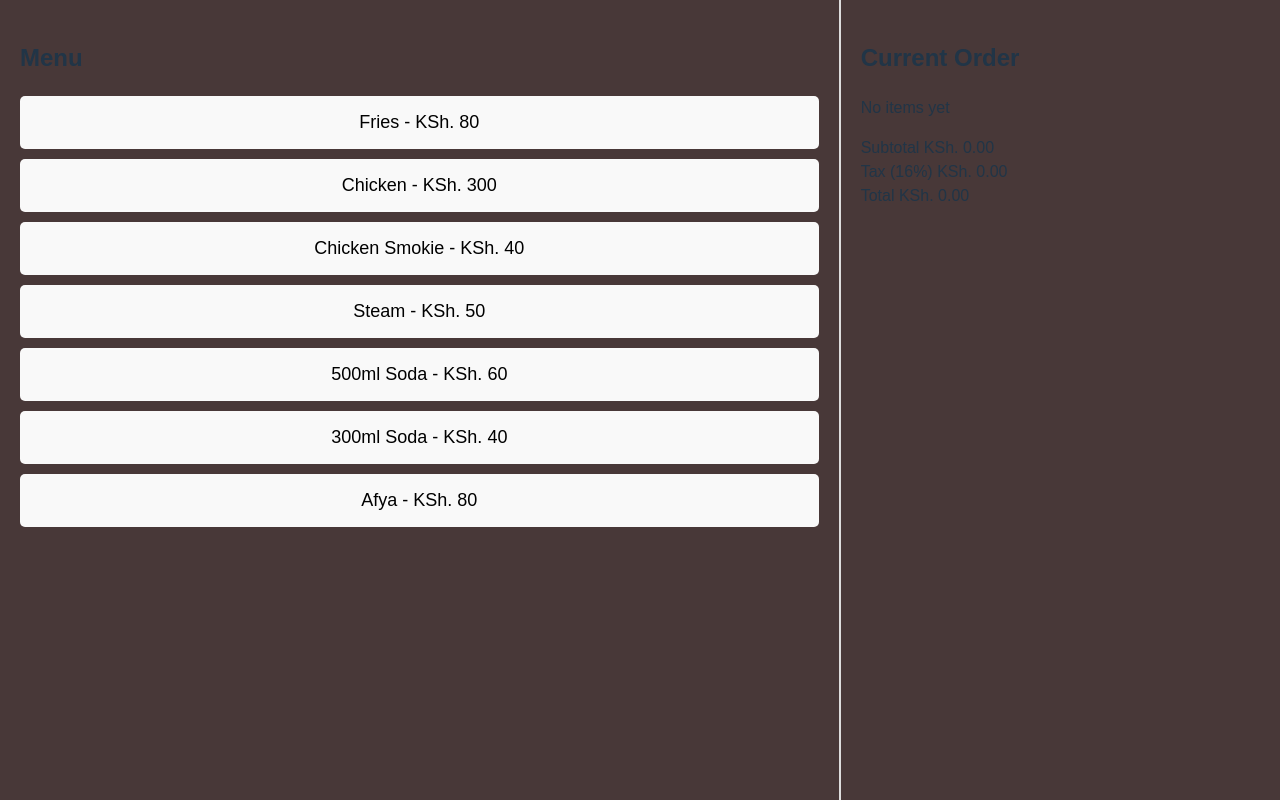
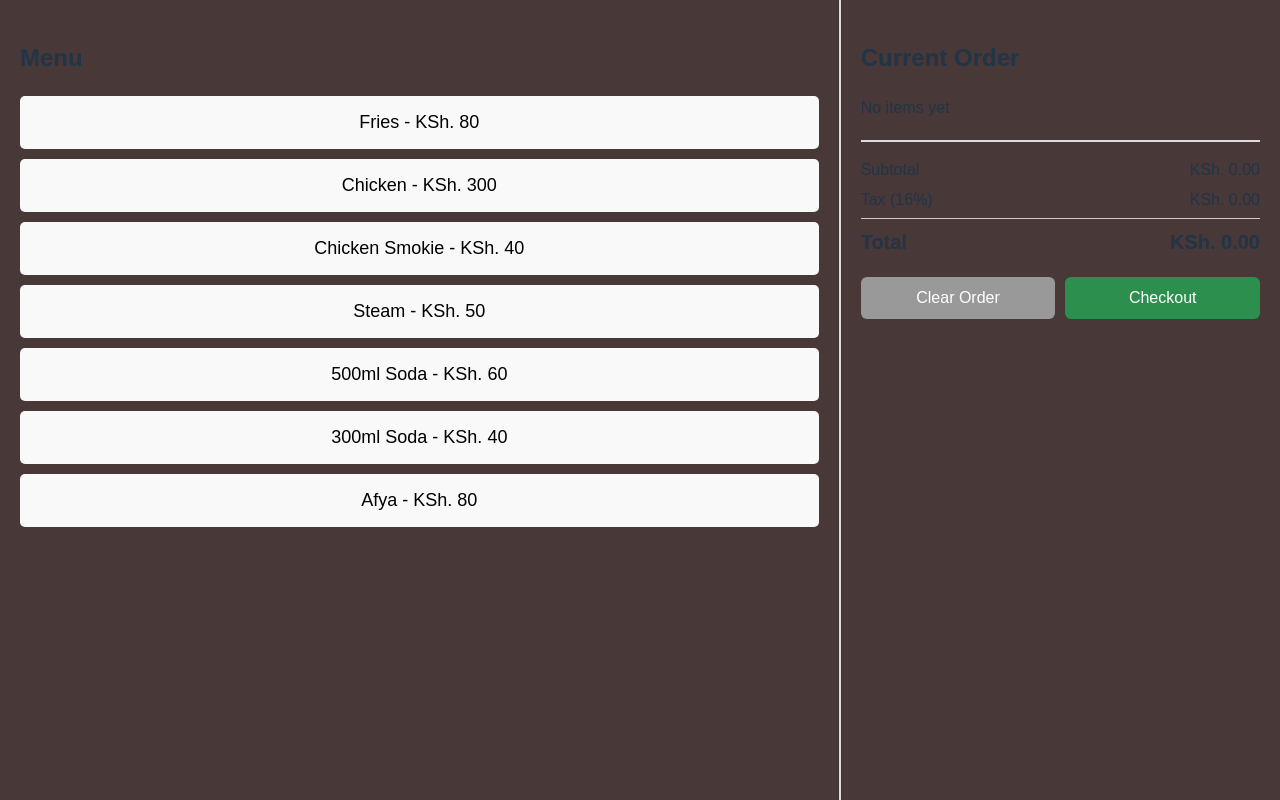
Before and after one commit to otienosylvery/kula-restaurant-pos, a React (Vite) app in the folder kula-pos/: page / in a window 1280 px wide. Built offline with nearby package versions, Linux system fonts and the light colour scheme.

Commit message:
checkout edits

```diff
--- a/kula-pos/package.json
+++ b/kula-pos/package.json
@@ -11,7 +11,8 @@
   },
   "dependencies": {
     "react": "^19.2.0",
-    "react-dom": "^19.2.0"
+    "react-dom": "^19.2.0",
+    "react-hot-toast": "^2.4.1"
   },
   "devDependencies": {
     "@eslint/js": "^9.39.1",
--- a/kula-pos/src/App.css
+++ b/kula-pos/src/App.css
@@ -2,29 +2,33 @@ html, body, #root {
   height: 100%;
   margin: 0;
 }
+
+/* MAIN LAYOUT */
 .pos-container {
   display: flex;
   height: 100vh;
   width: 100vw;
   font-family: Arial, sans-serif;
-  flex-direction: row;
 }
 
+/* MENU PANEL */
 .menu {
   flex: 2;
   background: #483838;
   padding: 20px;
-  overflow-y:auto;
+  overflow-y: auto;
 }
 
+/* ORDER PANEL */
 .order {
   flex: 1;
   background: #483838;
   padding: 20px;
   border-left: 2px solid #ddd;
-  overflow-y:auto;
+  overflow-y: auto;
 }
 
+/* MENU BUTTONS */
 .menu-item {
   display: block;
   width: 100%;
@@ -35,36 +39,44 @@ html, body, #root {
   border-radius: 5px;
   transition: background 0.2s;
 }
-.menu-item:hover{
+
+.menu-item:hover {
   background: #7f6161;
 }
 
+/* ORDER ITEMS */
 .order-item {
-  display:flex;
+  display: flex;
   justify-content: space-between;
-  align-items:center;
+  align-items: center;
   padding: 12px;
-  margin-bottom:10px;
-  border-radius:6px;
+  margin-bottom: 10px;
+  border-radius: 6px;
   border: 1px solid #eee;
 }
-.item-info{
-  display:flex;
+
+.item-info {
+  display: flex;
   flex-direction: column;
 }
-.item-name{
+
+.item-name {
   font-weight: bold;
 }
-.item-price{
+
+.item-price {
   font-size: 14px;
   color: #666;
 }
-.quantity-controls{
-  display:flex;
-  align-items:center;
-  gap:8px;
+
+/* QUANTITY CONTROLS */
+.quantity-controls {
+  display: flex;
+  align-items: center;
+  gap: 8px;
 }
-.quantity-controls button{
+
+.quantity-controls button {
   width: 32px;
   height: 32px;
   border: none;
@@ -74,11 +86,14 @@ html, body, #root {
   cursor: pointer;
   border-radius: 4px;
 }
+
 .quantity {
   font-weight: bold;
   min-width: 20px;
   text-align: center;
 }
+
+/* REMOVE BUTTON */
 .remove-btn {
   background: #742b2b;
   border: none;
@@ -88,32 +103,77 @@ html, body, #root {
   border-radius: 4px;
 }
 
-@media (max-width: 768px){
-  .pos-container{
-    flex-direction:column;
+/* TOTALS SECTION */
+.totals {
+  margin-top: 20px;
+  padding-top: 10px;
+  border-top: 2px solid #ddd;
+}
+
+.total-row {
+  display: flex;
+  justify-content: space-between;
+  margin: 6px 0;
+  font-size: 16px;
+}
+
+.total-final {
+  font-size: 20px;
+  font-weight: bold;
+  border-top: 1px solid #ccc;
+  padding-top: 8px;
+}
+
+/* ACTION BUTTONS */
+.action-bar {
+  margin-top: 20px;
+  display: flex;
+  gap: 10px;
+}
+
+.clear-btn {
+  flex: 1;
+  padding: 12px;
+  border: none;
+  background: #999;
+  color: white;
+  font-size: 16px;
+  cursor: pointer;
+  border-radius: 6px;
+}
+
+.clear-btn:hover {
+  background: #777;
+}
+
+.checkout-btn {
+  flex: 1;
+  padding: 12px;
+  border: none;
+  background: #2c8f4e;
+  color: white;
+  font-size: 16px;
+  cursor: pointer;
+  border-radius: 6px;
+}
+
+.checkout-btn:hover {
+  background: #226e3c;
+}
+
+/* MOBILE RESPONSIVE */
+@media (max-width: 768px) {
+
+  .pos-container {
+    flex-direction: column;
   }
-  .menu, .order{
+
+  .menu, .order {
     flex: none;
     width: 100%;
     height: 50vh;
     border-left: none;
     border-top: 2px solid #ddd;
   }
-  .totals{
-    margin-top: 20px;
-    padding-top: 10px;
-    border-top: 2px solid #ddd;
-  }
-  .total-row{
-    display: flex;
-    justify-content: space-between;
-    margin: 6px 0;
-    font-size: 16px;
-  }
-  .total-final {
-  font-size: 20px;
-  font-weight: bold;
-  border-top: 1px solid #ccc;
-  padding-top: 8px;
+
 }
-}
--- a/kula-pos/src/App.jsx
+++ b/kula-pos/src/App.jsx
@@ -53,6 +53,20 @@ function App() {
         .filter((o) => o.quantity > 0)
     );
   };
+  //clear order
+  const clearOrder =()=>{
+    setOrder([]);
+  };
+  //checkout
+  const checkout = ()=>{
+    if (order.length ===0){
+      alert ("No items in the order.");
+      return;
+    }
+    alert (`Order placed! \nTotal: KSh. ${total.toFixed(2)}`);
+    setOrder([])
+  };
+
 
   // Calculations
   const subtotal = order.reduce(
@@ -131,6 +145,18 @@ function App() {
             <span>KSh. {total.toFixed(2)}</span>
           </div>
         </div>
+        <div className="action-bar">
+          <button className="clear-btn"onClick={clearOrder}>
+            Clear Order
+            </button>
+
+            <button
+            className="checkout-btn"
+            onClick={checkout}
+              disabled={order.length===0}>
+              Checkout
+              </button>
+        </div>
 
       </div>
     </div>
--- /dev/null
+++ b/package.json
@@ -0,0 +1,5 @@
+{
+  "dependencies": {
+    "react-hot-toast": "^2.6.0"
+  }
+}
```
Also changed, not shown: 1 other file (tests, documents, lock files or other folders).
